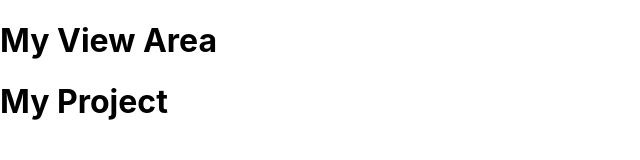
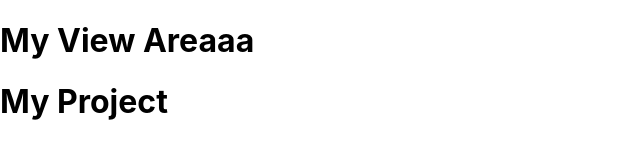
Before and after one commit to kodedocker/reactapp, a React (Create React App) app: page / in a window 1280 px wide. Shown: the top 160 px of the page, without its empty margins (0-640 px from the left). Built offline with nearby package versions, Linux system fonts and the light colour scheme.

Commit message:
binding at attribute level.

```diff
--- a/src/App.js
+++ b/src/App.js
@@ -5,8 +5,8 @@ function App() {
   // VIEW
   return (
     <div>
-      <h1>My View Area</h1>
-      <h1> {title} </h1>
+      <h1>My View Areaaa</h1>
+      <h1 id={title}> {title} </h1>
     </div>
   );
 }
```
